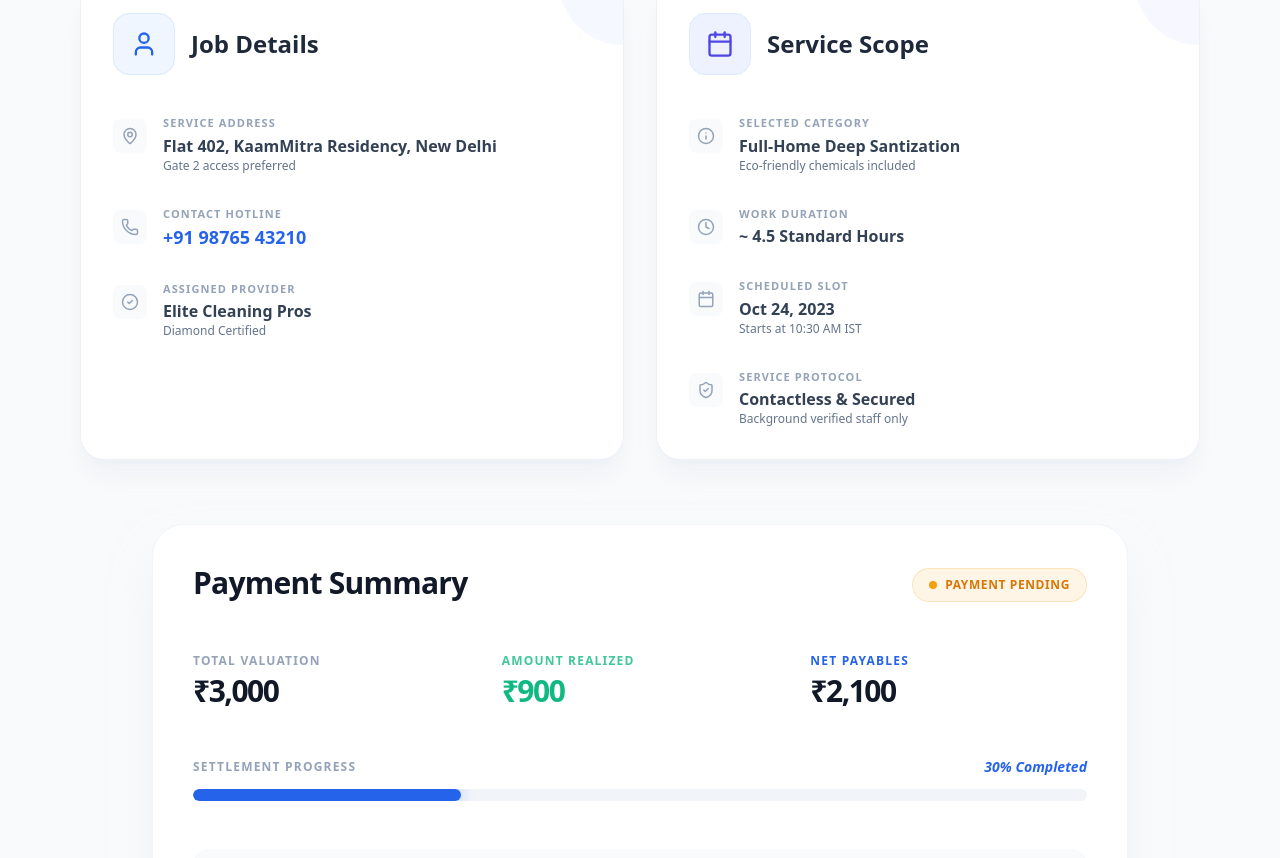
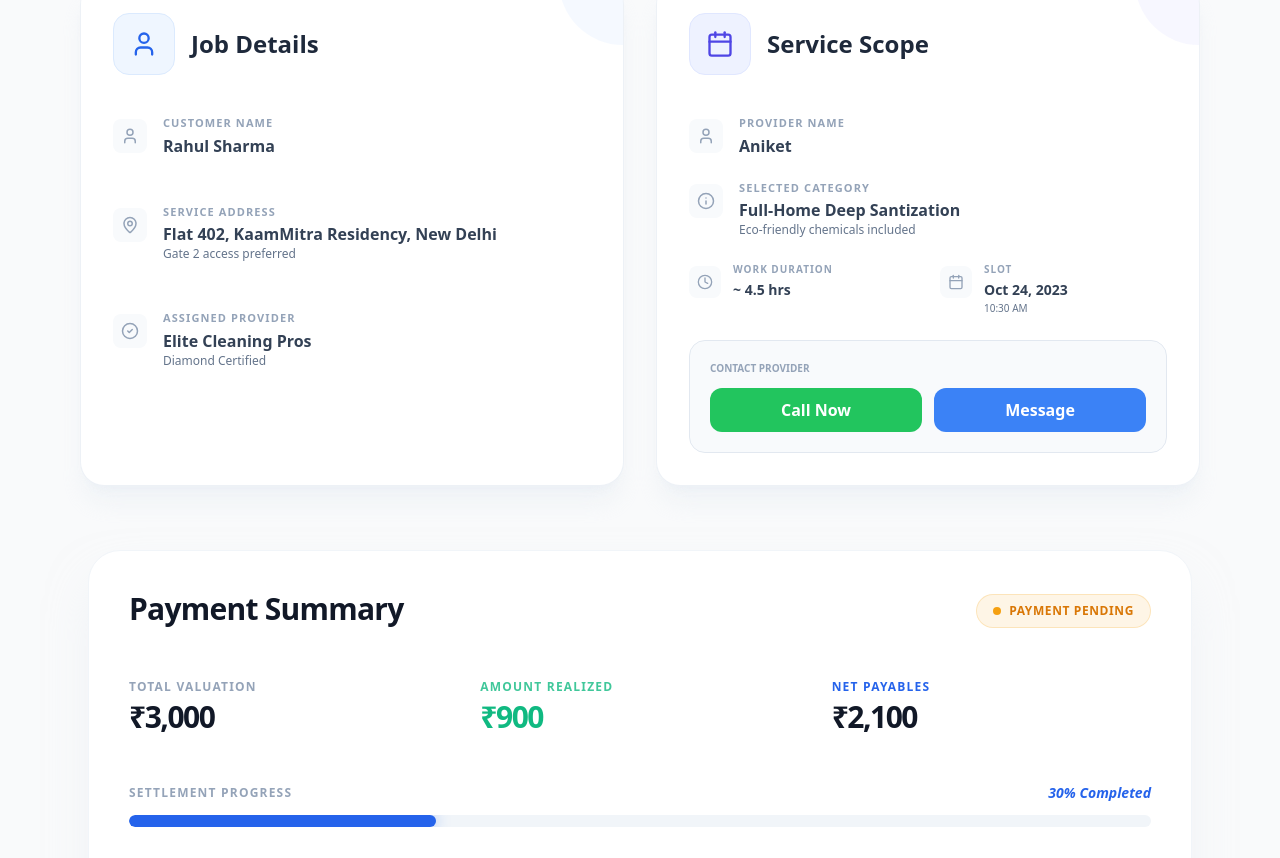
Before and after one commit to Piyushkr10/KaamMitra_frontend_full, a React (Vite) app in the folder frontend/: page /booking-details in a window 1280 px wide. Shown: the part 662-1520 px from the top of the page. Built offline with nearby package versions, Linux system fonts and the light colour scheme.

Commit message:
only changes to customer side

```diff
--- a/frontend/src/components/Navbar.jsx
+++ b/frontend/src/components/Navbar.jsx
@@ -112,6 +112,12 @@ export default function Navbar({
               <Link to="/" className="font-medium">
                 {t("home")}
               </Link>
+              <Link
+              to="/booking-details"
+              className="px-4 py-2 rounded-lg bg-blue-600 text-white text-sm font-semibold hover:bg-blue-700 transition"
+            >
+              My Booking
+            </Link>
 
               {/* Services Dropdown */}
               <div className="relative" ref={servicesRef}>
--- a/frontend/src/pages/BookingDetails.jsx
+++ b/frontend/src/pages/BookingDetails.jsx
@@ -136,10 +136,10 @@ export default function BookingDetails({ darkMode }) {
                 <h2 className="text-2xl font-black text-slate-800 dark:text-white">Job Details</h2>
               </div>
 
-              <ul className="space-y-8 relative z-10 flex-grow">
+              <ul className="space-y-12 relative z-10 flex-grow">
                 {[
+                  { icon: User, label: "Customer Name", value: "Rahul Sharma" },
                   { icon: MapPin, label: "Service Address", value: "Flat 402, KaamMitra Residency, New Delhi", sub: "Gate 2 access preferred" },
-                  { icon: Phone, label: "Contact Hotline", value: "+91 98765 43210", highlight: true },
                   { icon: CheckCircle2, label: "Assigned Provider", value: "Elite Cleaning Pros", sub: "Diamond Certified" },
                 ].map((item, index) => (
                   <motion.li key={index} variants={itemVariants} className="flex items-start gap-4 group/item">
@@ -173,12 +173,11 @@ export default function BookingDetails({ darkMode }) {
                 <h2 className="text-2xl font-black text-slate-800 dark:text-white">Service Scope</h2>
               </div>
 
-              <ul className="space-y-8 relative z-10 flex-grow">
+              <ul className="space-y-6 relative z-10 flex-grow">
+                {/* Regular Items */}
                 {[
+                  { icon: User, label: "Provider Name", value: "Aniket" },
                   { icon: Info, label: "Selected Category", value: "Full-Home Deep Santization", sub: "Eco-friendly chemicals included" },
-                  { icon: Clock, label: "Work Duration", value: "~ 4.5 Standard Hours" },
-                  { icon: Calendar, label: "Scheduled Slot", value: "Oct 24, 2023", sub: "Starts at 10:30 AM IST" },
-                  { icon: ShieldCheck, label: "Service Protocol", value: "Contactless & Secured", sub: "Background verified staff only" },
                 ].map((item, index) => (
                   <motion.li key={index} variants={itemVariants} className="flex items-start gap-4 group/item">
                     <div className="mt-1 p-2 bg-slate-50 dark:bg-slate-800 rounded-lg group-hover/item:bg-indigo-50 dark:group-hover/item:bg-indigo-900/20 transition-colors">
@@ -191,13 +190,53 @@ export default function BookingDetails({ darkMode }) {
                     </div>
                   </motion.li>
                 ))}
+
+                {/* Combined Row: Duration & Schedule */}
+                <motion.li variants={itemVariants} className="grid grid-cols-2 gap-6">
+                  {[
+                    { icon: Clock, label: "Work Duration", value: "~ 4.5 hrs" },
+                    { icon: Calendar, label: "Slot", value: "Oct 24, 2023", sub: "10:30 AM" },
+                  ].map((item, idx) => (
+                    <div key={idx} className="flex items-start gap-3 group/item">
+                      <div className="mt-1 p-2 bg-slate-50 dark:bg-slate-800 rounded-lg group-hover/item:bg-indigo-50 dark:group-hover/item:bg-indigo-900/20 transition-colors">
+                        <item.icon size={16} className="text-slate-400 group-hover/item:text-indigo-500 transition-colors" />
+                      </div>
+                      <div className="flex-grow">
+                        <p className="text-[10px] uppercase tracking-widest text-slate-400 font-black mb-1">{item.label}</p>
+                        <p className="font-bold text-sm leading-tight text-slate-700 dark:text-slate-200">{item.value}</p>
+                        {item.sub && <p className="text-[10px] text-slate-500 dark:text-slate-400 mt-0.5">{item.sub}</p>}
+                      </div>
+                    </div>
+                  ))}
+                </motion.li>
               </ul>
+               {/* CALL SECTION (Replaced Partner Notes) */}
+    <div className="mt-6 p-5 rounded-2xl border
+      bg-slate-50 dark:bg-slate-800/60
+      border-slate-200 dark:border-slate-700">
+
+      <p className="text-[10px] uppercase font-black text-slate-400 mb-3">
+        Contact Provider
+      </p>
+
+      <div className="flex gap-3">
+        <button className="flex-1 py-2.5 rounded-xl font-semibold
+          bg-green-500 hover:bg-green-600 text-white transition">
+          Call Now
+        </button>
+
+        <button className="flex-1 py-2.5 rounded-xl font-semibold
+          bg-blue-500 hover:bg-blue-600 text-white transition">
+          Message
+        </button>
+      </div>
+    </div>
             </motion.div>
           </motion.div>
         </div>
 
       {/* ================= MODERN PAYMENT SUMMARY ================= */}
-<div className={`max-w-5xl mx-auto my-16 px-6`}>
+<div className={`max-w-6xl mx-auto my-16 px-6`}>
   <div className={`rounded-[2rem] p-10 transition-all duration-300 ${
     darkMode
     ? "bg-slate-900 border border-slate-800 shadow-2xl"
```
